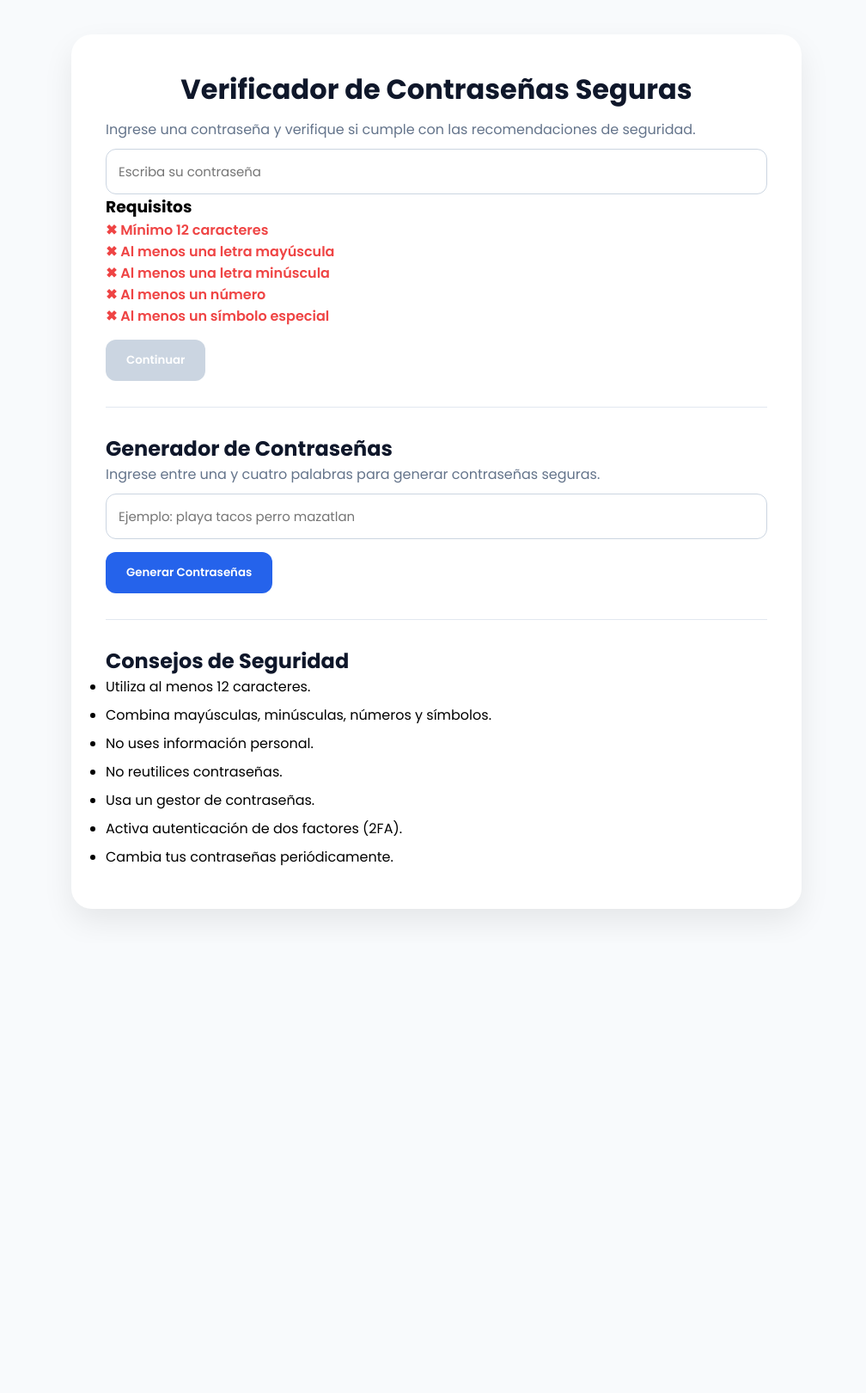
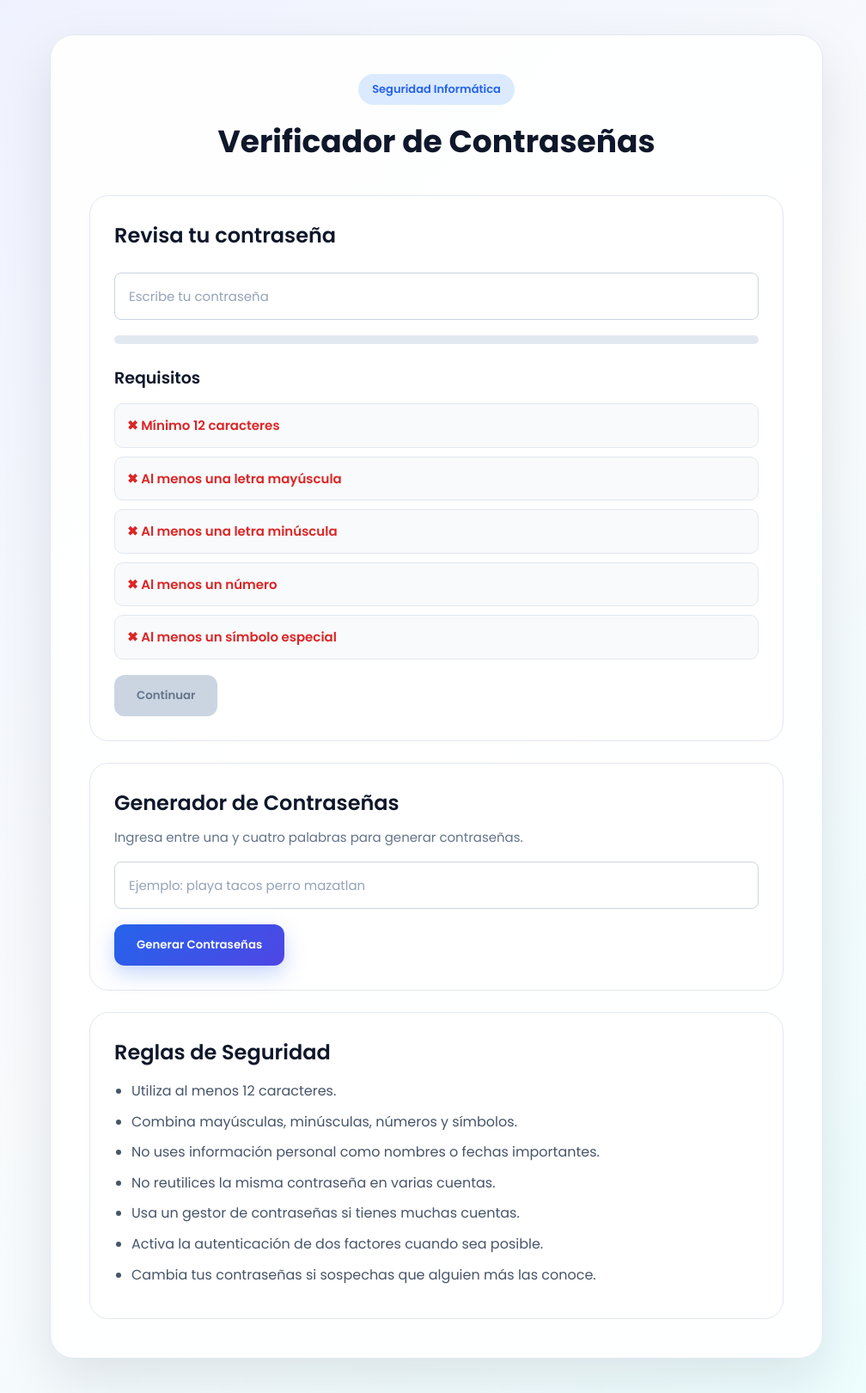
Before and after one commit to andreaosuna9/securepassword, a Flask app: page / in a window 1280 px wide. Shown: the whole page at 86% size, without its empty margins (132-1140 px from the left). Before the commit the page ends 1065 px from the top, so only its background shows below. Run offline with Flask 3, Linux system fonts and the light colour scheme.

Commit message:
Actualizo cambios del proyecto

```diff
--- a/templates/index.html
+++ b/templates/index.html
@@ -2,11 +2,6 @@
 <html lang="es">
 
 <head>
-
-    <meta charset="UTF-8">
-
-    <title>Verificador de Contraseñas</title>
-
 
     <meta charset="UTF-8">
 
@@ -23,85 +18,144 @@
         }
 
         body {
-            font-family: 'Poppins', sans-serif;
-            background: #F8FAFC;
-            padding: 40px;
+            font-family: 'Google Sans', 'Product Sans', 'Poppins', sans-serif;
+            min-height: 100vh;
+            background: linear-gradient(135deg, #EEF2FF, #F8FAFC, #ECFEFF);
+            padding: 40px 20px;
+            color: #0F172A;
         }
 
         .contenedor {
-            max-width: 850px;
+            max-width: 900px;
             margin: auto;
-            background: white;
-            padding: 40px;
-            border-radius: 24px;
-            box-shadow: 0 15px 35px rgba(0, 0, 0, .08);
+            background: rgba(255, 255, 255, 0.95);
+            padding: 45px;
+            border-radius: 28px;
+            box-shadow: 0 25px 60px rgba(15, 23, 42, 0.10);
+            border: 1px solid #E2E8F0;
+        }
+
+        .encabezado {
+            text-align: center;
+            margin-bottom: 35px;
+        }
+
+        .badge {
+            display: inline-block;
+            background: #DBEAFE;
+            color: #2563EB;
+            padding: 8px 16px;
+            border-radius: 50px;
+            font-size: 13px;
+            font-weight: 600;
+            margin-bottom: 15px;
         }
 
         h1 {
-            text-align: center;
+            font-size: 36px;
             color: #0F172A;
-            margin-bottom: 10px;
+            margin-bottom: 12px;
+            font-weight: 700;
         }
 
         h2 {
             color: #0F172A;
+            font-size: 24px;
+            margin-bottom: 10px;
+            font-weight: 600;
+        }
+
+        h3 {
+            color: #0F172A;
+            font-size: 19px;
+            margin: 25px 0 15px;
+            font-weight: 600;
         }
 
         p {
             color: #64748B;
+            font-size: 15px;
+            line-height: 1.7;
+        }
+
+        .seccion {
+            background: #FFFFFF;
+            border: 1px solid #E2E8F0;
+            border-radius: 22px;
+            padding: 28px;
+            margin-top: 25px;
         }
 
         input {
             width: 100%;
-            padding: 14px;
+            padding: 15px 16px;
             border: 1px solid #CBD5E1;
-            border-radius: 12px;
-            margin-top: 10px;
+            border-radius: 8px;
+            margin-top: 16px;
             font-size: 15px;
-            font-family: 'Poppins', sans-serif;
+            font-family: 'Google Sans', 'Product Sans', 'Poppins', sans-serif;
+            color: #0F172A;
+            background: #FFFFFF;
+            transition: 0.3s;
+        }
+
+        input::placeholder {
+            color: #94A3B8;
         }
 
         input:focus {
             outline: none;
             border-color: #2563EB;
+            background: #FFFFFF;
+            box-shadow: 0 0 0 3px rgba(37, 99, 235, 0.10);
         }
 
         button {
-            background: #2563EB;
+            background: linear-gradient(135deg, #2563EB, #4F46E5);
             color: white;
             border: none;
-            padding: 14px 24px;
+            padding: 14px 26px;
             border-radius: 12px;
             cursor: pointer;
-            font-family: 'Poppins', sans-serif;
+            font-family: 'Google Sans', 'Product Sans', 'Poppins', sans-serif;
             font-weight: 600;
-            margin-top: 15px;
-            transition: .3s;
+            margin-top: 18px;
+            transition: 0.3s;
+            box-shadow: 0 10px 25px rgba(37, 99, 235, 0.25);
         }
 
         button:hover {
             transform: translateY(-2px);
+            box-shadow: 0 15px 30px rgba(37, 99, 235, 0.32);
         }
 
         button:disabled {
             background: #CBD5E1;
+            color: #64748B;
             cursor: not-allowed;
+            box-shadow: none;
+            transform: none;
         }
 
-        .requisito {
+        .requisitos {
+            display: grid;
+            gap: 10px;
+        }
+
+        .requisitos p {
+            padding: 12px 14px;
+            border-radius: 10px;
             background: #F8FAFC;
-            padding: 12px;
-            border-radius: 10px;
-            margin-bottom: 10px;
+            border: 1px solid #E2E8F0;
         }
 
         .ok {
-            color: #22C55E;
+            color: #16A34A;
             font-weight: 600;
         }
 
         .bad {
-            color: #EF4444;
+            color: #DC2626;
             font-weight: 600;
         }
 
@@ -110,7 +164,7 @@
             height: 10px;
             background: #E2E8F0;
             border-radius: 20px;
-            margin-top: 15px;
+            margin-top: 18px;
             overflow: hidden;
         }
 
@@ -118,18 +172,48 @@
             height: 100%;
             width: 0%;
             border-radius: 20px;
-            transition: .3s;
+            background: #DC2626;
+            transition: 0.3s;
         }
 
-        hr {
-            margin: 30px 0;
-            border: none;
-            height: 1px;
-            background: #E2E8F0;
+        .sugerencias {
+            margin-top: 18px;
+            list-style: none;
         }
 
-        li {
-            margin-bottom: 8px;
+        .sugerencias li {
+            background: #F8FAFC;
+            border: 1px solid #E2E8F0;
+            padding: 12px 14px;
+            border-radius: 10px;
+            margin-bottom: 10px;
+            color: #334155;
+            font-weight: 500;
+        }
+
+        .consejos {
+            padding-left: 20px;
+            margin-top: 15px;
+        }
+
+        .consejos li {
+            margin-bottom: 10px;
+            color: #475569;
+            line-height: 1.6;
+        }
+
+        @media (max-width: 600px) {
+            .contenedor {
+                padding: 28px;
+            }
+
+            h1 {
+                font-size: 28px;
+            }
+
+            .seccion {
+                padding: 22px;
+            }
         }
     </style>
 
@@ -139,48 +223,63 @@
 
     <div class="contenedor">
 
-        <h1> Verificador de Contraseñas Seguras</h1>
+        <div class="encabezado">
 
-        <p>
-            Ingrese una contraseña y verifique si cumple con
-            las recomendaciones de seguridad.
-        </p>
+            <span class="badge">Seguridad Informática</span>
 
-        <input type="password" id="password" placeholder="Escriba su contraseña">
+            <h1>Verificador de Contraseñas</h1>
+
+
+        </div>
+
+        <div class="seccion">
+
+            <h2>Revisa tu contraseña</h2>
+
+            <input type="password" id="password" placeholder="Escribe tu contraseña">
+
+            <div class="barra">
+                <div id="fuerza"></div>
+            </div>
 
             <h3>Requisitos</h3>
 
-        <p id="longitud" class="bad">
+            <div class="requisitos">
+
+                <p id="longitud" class="bad" data-texto="Mínimo 12 caracteres">
                     ✖ Mínimo 12 caracteres
                 </p>
 
-        <p id="mayus" class="bad">
+                <p id="mayus" class="bad" data-texto="Al menos una letra mayúscula">
                     ✖ Al menos una letra mayúscula
                 </p>
 
-        <p id="minus" class="bad">
+                <p id="minus" class="bad" data-texto="Al menos una letra minúscula">
                     ✖ Al menos una letra minúscula
                 </p>
 
-        <p id="numero" class="bad">
+                <p id="numero" class="bad" data-texto="Al menos un número">
                     ✖ Al menos un número
                 </p>
 
-        <p id="simbolo" class="bad">
+                <p id="simbolo" class="bad" data-texto="Al menos un símbolo especial">
                     ✖ Al menos un símbolo especial
                 </p>
+
+            </div>
 
             <button id="continuar" disabled onclick="window.location.href='/felicidades'">
                 Continuar
             </button>
 
-        <hr>
+        </div>
+
+        <div class="seccion">
 
             <h2>Generador de Contraseñas</h2>
 
             <p>
-            Ingrese entre una y cuatro palabras para generar
-            contraseñas seguras.
+                Ingresa entre una y cuatro palabras para generar contraseñas.
             </p>
 
             <form method="POST">
@@ -195,9 +294,9 @@
 
             {% if sugerencias %}
 
-        <h3>Sugerencias Generadas</h3>
+            <h3>Sugerencias generadas</h3>
 
-        <ul>
+            <ul class="sugerencias">
 
                 {% for s in sugerencias %}
                 <li>{{ s }}</li>
@@ -207,19 +306,23 @@
 
             {% endif %}
 
-        <hr>
+        </div>
 
-        <h2>Consejos de Seguridad</h2>
+        <div class="seccion">
 
-        <ul>
+            <h2>Reglas de Seguridad</h2>
+
+            <ul class="consejos">
                 <li>Utiliza al menos 12 caracteres.</li>
                 <li>Combina mayúsculas, minúsculas, números y símbolos.</li>
-            <li>No uses información personal.</li>
-            <li>No reutilices contraseñas.</li>
-            <li>Usa un gestor de contraseñas.</li>
-            <li>Activa autenticación de dos factores (2FA).</li>
-            <li>Cambia tus contraseñas periódicamente.</li>
+                <li>No uses información personal como nombres o fechas importantes.</li>
+                <li>No reutilices la misma contraseña en varias cuentas.</li>
+                <li>Usa un gestor de contraseñas si tienes muchas cuentas.</li>
+                <li>Activa la autenticación de dos factores cuando sea posible.</li>
+                <li>Cambia tus contraseñas si sospechas que alguien más las conoce.</li>
             </ul>
+
+        </div>
 
     </div>
 
@@ -230,6 +333,9 @@
 
         const continuar =
             document.getElementById("continuar");
+
+        const fuerza =
+            document.getElementById("fuerza");
 
         password.addEventListener("input", function () {
 
@@ -256,6 +362,26 @@
             actualizar("numero", numero);
             actualizar("simbolo", simbolo);
 
+            let puntos = 0;
+
+            if (longitud) puntos++;
+            if (mayus) puntos++;
+            if (minus) puntos++;
+            if (numero) puntos++;
+            if (simbolo) puntos++;
+
+            fuerza.style.width = (puntos * 20) + "%";
+
+            if (puntos <= 2) {
+                fuerza.style.background = "#DC2626";
+            }
+            else if (puntos <= 4) {
+                fuerza.style.background = "#F59E0B";
+            }
+            else {
+                fuerza.style.background = "#22C55E";
+            }
+
             if (
                 longitud &&
                 mayus &&
@@ -276,18 +402,21 @@
             let elemento =
                 document.getElementById(id);
 
+            let texto =
+                elemento.getAttribute("data-texto");
+
             if (cumple) {
 
                 elemento.className = "ok";
                 elemento.innerHTML =
-                    "✔ " + elemento.innerHTML.substring(2);
+                    "✔ " + texto;
 
             }
             else {
 
                 elemento.className = "bad";
                 elemento.innerHTML =
-                    "✖ " + elemento.innerHTML.substring(2);
+                    "✖ " + texto;
 
             }
 
```
Also changed, not shown: templates/felicidades.html (+40 -126 lines). Lines whose indentation alone changed are shown as unchanged.
